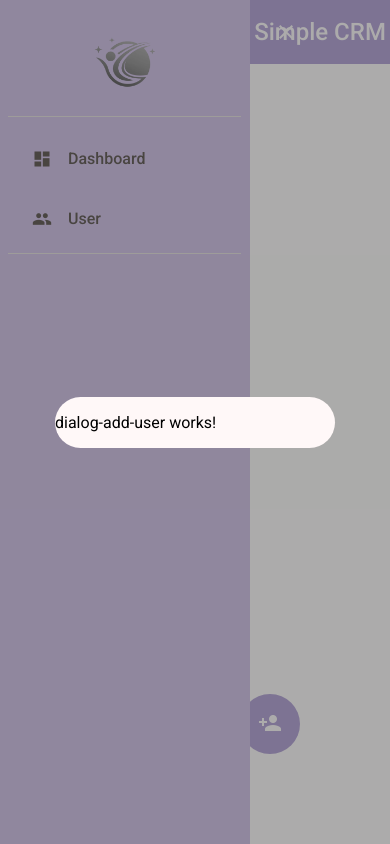
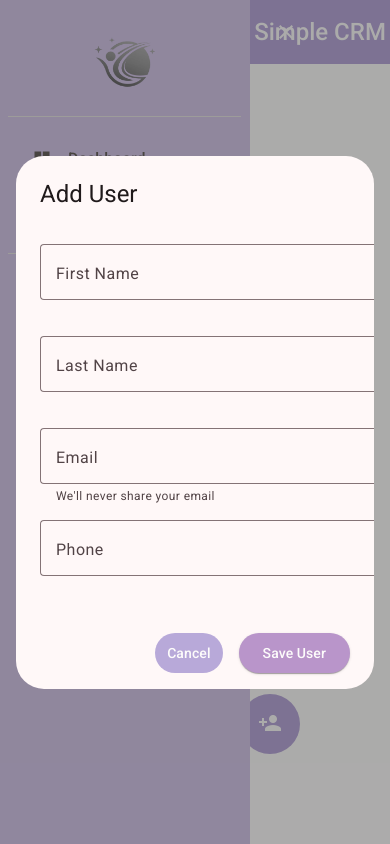
Before and after one commit to BadRix90/simple-crm, an Angular app in the folder simple-crm/: page /user in a window 390 px wide. Both pictures are taken after a click on the button "person_add". Built offline with nearby package versions, Linux system fonts and the light colour scheme.

Commit message:
Add Material Dialog functionality with form fields
- Fix MatDialog import error in user.component.ts
- Add provideNoopAnimations() to app.config.ts
- Implement dialog-add-user component with Material form fields
- Add user input form with firstName, lastName, email, phone

```diff
--- a/simple-crm/src/app/dialog-add-user/dialog-add-user.component.html
+++ b/simple-crm/src/app/dialog-add-user/dialog-add-user.component.html
@@ -1 +1,33 @@
-<p>dialog-add-user works!</p>
+<h2 mat-dialog-title>Add User</h2>
+
+<mat-dialog-content>
+  <div class="dialog-form">
+
+    <mat-form-field appearance="outline">
+      <mat-label>First Name</mat-label>
+      <input matInput [(ngModel)]="user.firstName" placeholder="Enter first name">
+    </mat-form-field>
+
+    <mat-form-field appearance="outline">
+      <mat-label>Last Name</mat-label>
+      <input matInput [(ngModel)]="user.lastName" placeholder="Enter last name">
+    </mat-form-field>
+
+    <mat-form-field appearance="outline">
+      <mat-label>Email</mat-label>
+      <input matInput type="email" [(ngModel)]="user.email" placeholder="Enter email address">
+      <mat-hint>We'll never share your email</mat-hint>
+    </mat-form-field>
+
+    <mat-form-field appearance="outline">
+      <mat-label>Phone</mat-label>
+      <input matInput type="tel" [(ngModel)]="user.phone" placeholder="Enter phone number">
+    </mat-form-field>
+
+  </div>
+</mat-dialog-content>
+
+<mat-dialog-actions>
+  <button mat-button (click)="onNoClick()">Cancel</button>
+  <button mat-raised-button color="primary" (click)="onSave()" cdkFocusInitial>Save User</button>
+</mat-dialog-actions>
--- a/simple-crm/src/app/dialog-add-user/dialog-add-user.component.scss
+++ b/simple-crm/src/app/dialog-add-user/dialog-add-user.component.scss
@@ -0,0 +1,16 @@
+.dialog-form {
+  display: flex;
+  flex-direction: column;
+  gap: 16px;
+  min-width: 400px;
+  padding: 20px 0;
+}
+
+mat-form-field {
+  width: 100%;
+}
+
+mat-dialog-actions {
+  justify-content: flex-end;
+  gap: 8px;
+}
--- a/simple-crm/src/app/dialog-add-user/dialog-add-user.component.ts
+++ b/simple-crm/src/app/dialog-add-user/dialog-add-user.component.ts
@@ -1,11 +1,40 @@
+// dialog-add-user.component.ts
 import { Component } from '@angular/core';
+import { MatDialogModule, MatDialogRef } from '@angular/material/dialog';
+import { MatButtonModule } from '@angular/material/button';
+import { MatFormFieldModule } from '@angular/material/form-field';
+import { MatInputModule } from '@angular/material/input';
+import { FormsModule } from '@angular/forms';
 
 @Component({
   selector: 'app-dialog-add-user',
-  imports: [],
+  imports: [
+    MatDialogModule,
+    MatButtonModule,
+    MatFormFieldModule,
+    MatInputModule,
+    FormsModule
+  ],
   templateUrl: './dialog-add-user.component.html',
   styleUrl: './dialog-add-user.component.scss'
 })
 export class DialogAddUserComponent {
 
+  // Datenmodell für den Benutzer
+  user = {
+    firstName: '',
+    lastName: '',
+    email: '',
+    phone: ''
+  };
+
+  constructor(public dialogRef: MatDialogRef<DialogAddUserComponent>) { }
+
+  onNoClick(): void {
+    this.dialogRef.close();
+  }
+
+  onSave(): void {
+    this.dialogRef.close(this.user);
+  }
 }
```
Also changed, not shown: 1 other file (tests, documents, lock files or other folders).
